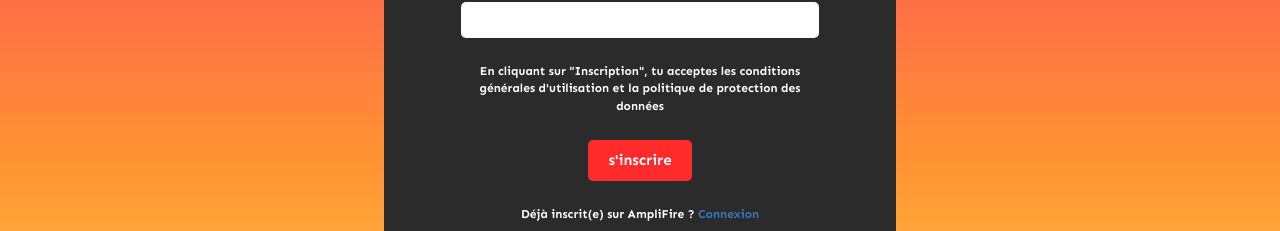
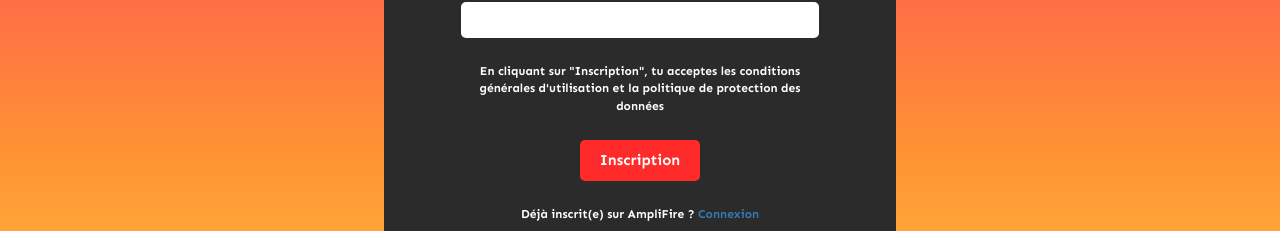
Before and after one commit to Le-Bocal-Academy/spotifake-amplifire, a Vue app in the folder client/: page / in a window 1280 px wide. Shown: the part 909-1140 px from the top of the page. Built offline with nearby package versions, Linux system fonts and the light colour scheme.

Commit message:
Inscription button

```diff
--- a/client/src/components/Offer.vue
+++ b/client/src/components/Offer.vue
@@ -33,7 +33,7 @@
           En cliquant sur "Inscription", tu acceptes les conditions générales
           d'utilisation et la politique de protection des données
         </p>
-        <button class="bgRed white p-S">s'inscrire</button>
+        <button class="bgRed white p-S">Inscription</button>
         <p class="p-XS">
           Déjà inscrit(e) sur AmpliFire ? <a href="">Connexion</a>
         </p>
```
